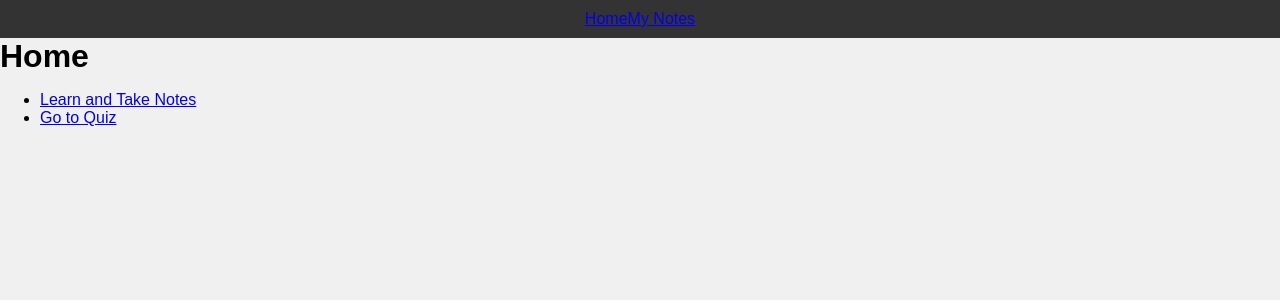
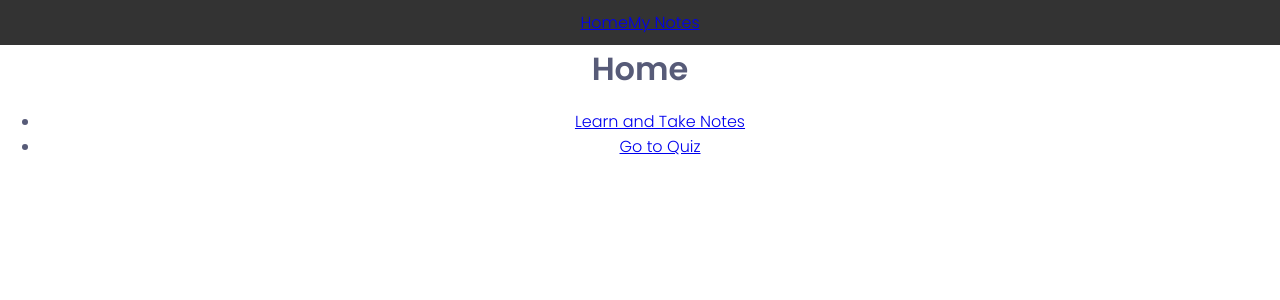
Before and after one commit to AleFin95/QuizWiz-Client, a React (Vite) app in the folder QuizWiz/: page / in a window 1280 px wide. Shown: the top 300 px of the page. Built offline with nearby package versions, Linux system fonts and the light colour scheme.

Commit message:
added css

```diff
--- a/QuizWiz/src/assets/app.css
+++ b/QuizWiz/src/assets/app.css
@@ -1,11 +1,21 @@
+@import url('https://fonts.googleapis.com/css2?family=Anton&family=Poppins:wght@100;200;300;400;600&display=swap');
+
+
 body, h1, h2, p {
   margin: 0;
   padding: 0;
 }
 
 body {
-  background-color: #f0f0f0;
-  font-family: Arial, sans-serif;
+  font-family: "Poppins", sans-serif;
+  text-align: center;
+  font-weight: 300;
+  /* background-image: url(../assets/landing.jpg);
+  background-repeat: no-repeat;
+  background-position: center;
+  background-size: cover; */
+  position: relative;
+  color: rgb(87, 91, 120);
 }
 
 header {
```
